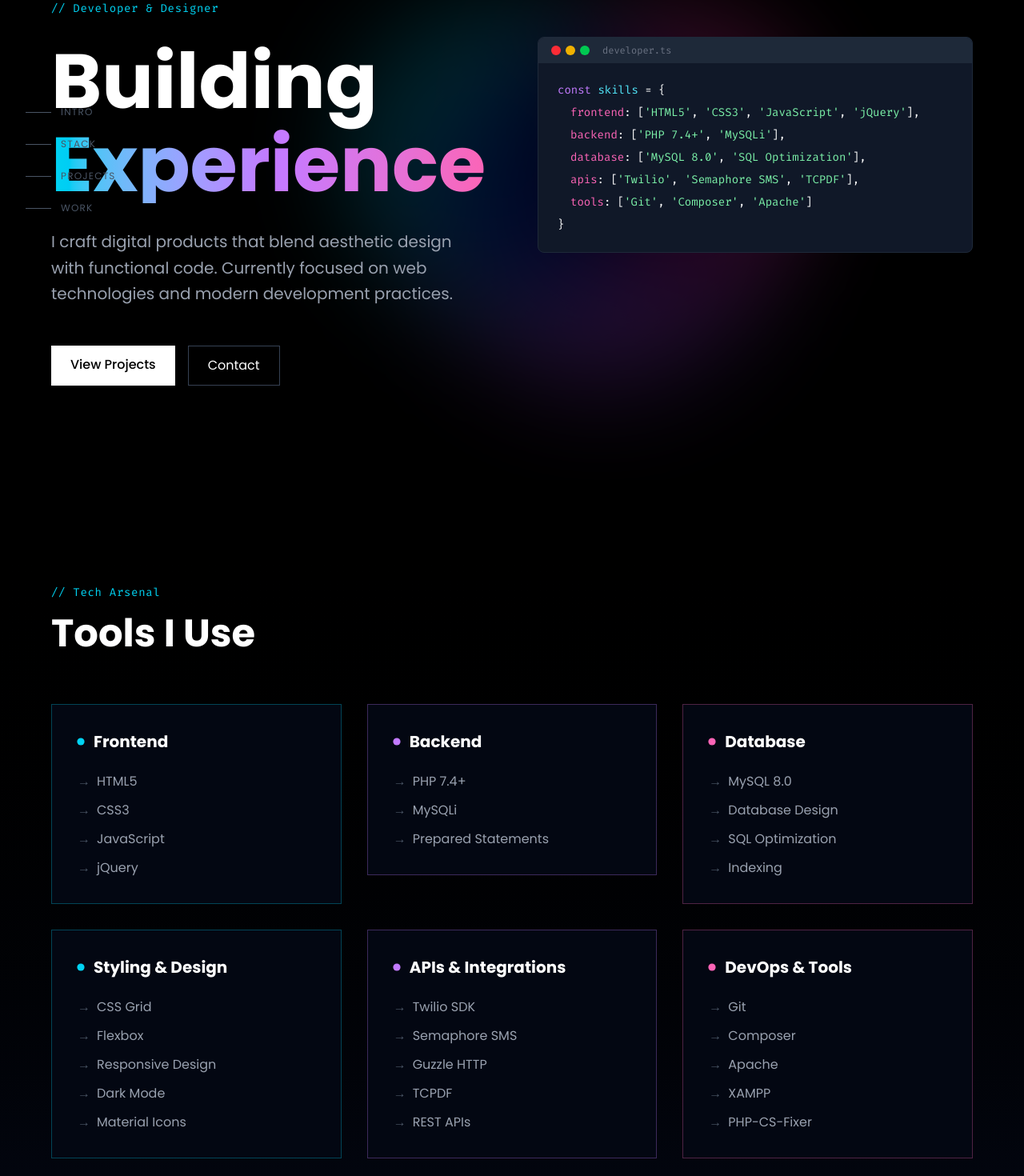
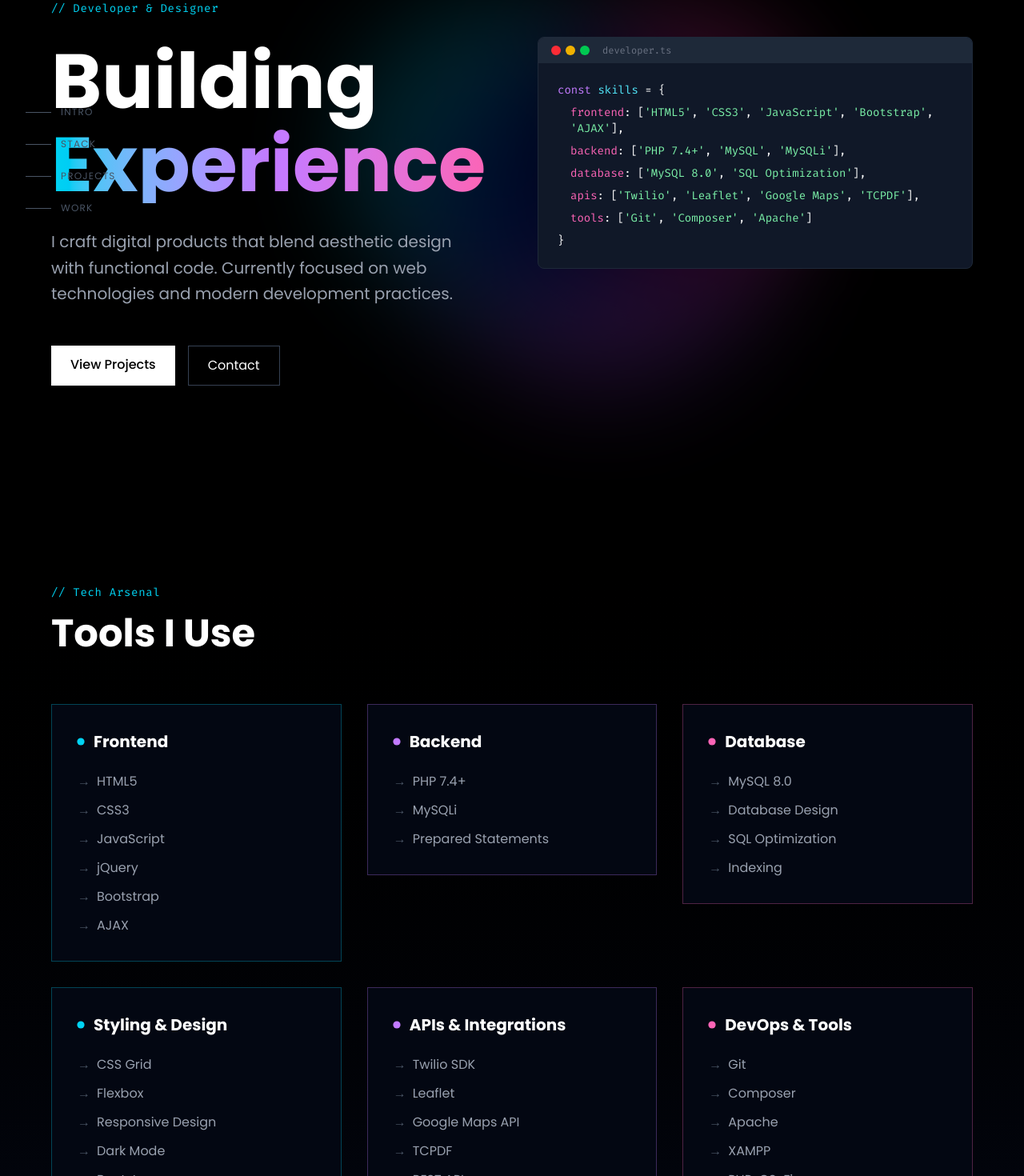
Before and after one commit to icodeninjaX/keith-vergara, a Next.js app: page / in a window 1280 px wide. Shown: the part 200-1670 px from the top of the page at 80% size. Built offline with nearby package versions, Linux system fonts and the light colour scheme.

Commit message:
editing work section

```diff
--- a/app/page.tsx
+++ b/app/page.tsx
@@ -167,16 +167,16 @@ export default function Home() {
                       <span className="text-purple-400">const</span> <span className="text-cyan-300">skills</span> = {'{'}
                     </motion.div>
                     <motion.div initial={{ opacity: 0 }} animate={{ opacity: 1 }} transition={{ delay: 0.7 }} className="pl-4">
-                      <span className="text-pink-400">frontend</span>: [<span className="text-green-300">&apos;HTML5&apos;</span>, <span className="text-green-300">&apos;CSS3&apos;</span>, <span className="text-green-300">&apos;JavaScript&apos;</span>, <span className="text-green-300">&apos;jQuery&apos;</span>],
+                      <span className="text-pink-400">frontend</span>: [<span className="text-green-300">&apos;HTML5&apos;</span>, <span className="text-green-300">&apos;CSS3&apos;</span>, <span className="text-green-300">&apos;JavaScript&apos;</span>, <span className="text-green-300">&apos;Bootstrap&apos;</span>, <span className="text-green-300">&apos;AJAX&apos;</span>],
                     </motion.div>
                     <motion.div initial={{ opacity: 0 }} animate={{ opacity: 1 }} transition={{ delay: 0.8 }} className="pl-4">
-                      <span className="text-pink-400">backend</span>: [<span className="text-green-300">&apos;PHP 7.4+&apos;</span>, <span className="text-green-300">&apos;MySQLi&apos;</span>],
+                      <span className="text-pink-400">backend</span>: [<span className="text-green-300">&apos;PHP 7.4+&apos;</span>, <span className="text-green-300">&apos;MySQL&apos;</span>, <span className="text-green-300">&apos;MySQLi&apos;</span>],
                     </motion.div>
                     <motion.div initial={{ opacity: 0 }} animate={{ opacity: 1 }} transition={{ delay: 0.9 }} className="pl-4">
                       <span className="text-pink-400">database</span>: [<span className="text-green-300">&apos;MySQL 8.0&apos;</span>, <span className="text-green-300">&apos;SQL Optimization&apos;</span>],
                     </motion.div>
                     <motion.div initial={{ opacity: 0 }} animate={{ opacity: 1 }} transition={{ delay: 1.0 }} className="pl-4">
-                      <span className="text-pink-400">apis</span>: [<span className="text-green-300">&apos;Twilio&apos;</span>, <span className="text-green-300">&apos;Semaphore SMS&apos;</span>, <span className="text-green-300">&apos;TCPDF&apos;</span>],
+                      <span className="text-pink-400">apis</span>: [<span className="text-green-300">&apos;Twilio&apos;</span>, <span className="text-green-300">&apos;Leaflet&apos;</span>, <span className="text-green-300">&apos;Google Maps&apos;</span>, <span className="text-green-300">&apos;TCPDF&apos;</span>],
                     </motion.div>
                     <motion.div initial={{ opacity: 0 }} animate={{ opacity: 1 }} transition={{ delay: 1.1 }} className="pl-4">
                       <span className="text-pink-400">tools</span>: [<span className="text-green-300">&apos;Git&apos;</span>, <span className="text-green-300">&apos;Composer&apos;</span>, <span className="text-green-300">&apos;Apache&apos;</span>]
@@ -205,7 +205,7 @@ export default function Home() {
               <FadeInSection delay={0.1}>
                 <TechCategory
                   title="Frontend"
-                  items={['HTML5', 'CSS3', 'JavaScript', 'jQuery']}
+                  items={['HTML5', 'CSS3', 'JavaScript', 'jQuery', 'Bootstrap', 'AJAX']}
                   accent="cyan"
                 />
               </FadeInSection>
@@ -226,14 +226,14 @@ export default function Home() {
               <FadeInSection delay={0.4}>
                 <TechCategory
                   title="Styling & Design"
-                  items={['CSS Grid', 'Flexbox', 'Responsive Design', 'Dark Mode', 'Material Icons']}
+                  items={['CSS Grid', 'Flexbox', 'Responsive Design', 'Dark Mode', 'Bootstrap']}
                   accent="cyan"
                 />
               </FadeInSection>
               <FadeInSection delay={0.5}>
                 <TechCategory
                   title="APIs & Integrations"
-                  items={['Twilio SDK', 'Semaphore SMS', 'Guzzle HTTP', 'TCPDF', 'REST APIs']}
+                  items={['Twilio SDK', 'Leaflet', 'Google Maps API', 'TCPDF', 'REST APIs']}
                   accent="purple"
                 />
               </FadeInSection>
@@ -326,18 +326,18 @@ export default function Home() {
                   year="2024"
                   title="Full-Stack Web Developer"
                   company="X-META TECHNOLOGIES INC"
-                  description="Developing full-stack web applications using modern technologies. Working in a hybrid environment to build scalable and responsive solutions for diverse client needs."
-                  tags={['HTML5', 'CSS3', 'JavaScript', 'PHP', 'MySQL', 'Full-Stack Development']}
+                  description="Building interconnected web applications focused on solving real business problems. Developed a backend dashboard with real-time device monitoring and food order tracking, an ads booking system with integrated budget calculator, and map integration using Leaflet and Google Maps to display device locations and mobile data usage across multiple branches in real-time."
+                  tags={['HTML5', 'CSS3', 'JavaScript', 'Bootstrap', 'AJAX', 'PHP', 'MySQL', 'Git', 'Leaflet', 'Google Maps API']}
                 />
               </FadeInSection>
 
               <FadeInSection delay={0.2}>
                 <WorkItem
                   year="2023"
-                  title="Junior Web Developer"
+                  title="Junior Web Developer (Internship)"
                   company="New Zion LPG"
-                  description="Developed a comprehensive Point-of-Sale and business management system for an LPG distribution company serving multiple branches in Parañaque and Las Piñas. Built customer management, inventory tracking, and automated notification features."
-                  tags={['PHP', 'MySQL', 'JavaScript', 'jQuery', 'Web Design', 'CSS', 'Twilio API']}
+                  description="Developed a comprehensive Point-of-Sale and business management system for an LPG distribution company serving multiple branches in Parañaque and Las Piñas. Built customer dashboard connected to POS systems, SMS notification feature for branch communication, and implemented customer management, inventory tracking, and automated notification features. Achieved 70% faster order processing and 50% reduction in errors."
+                  tags={['PHP', 'MySQL', 'JavaScript', 'jQuery', 'CSS', 'Twilio API', 'TCPDF']}
                 />
               </FadeInSection>
             </div>
```
Also changed, not shown: 1 other file (tests, documents, lock files or other folders).
